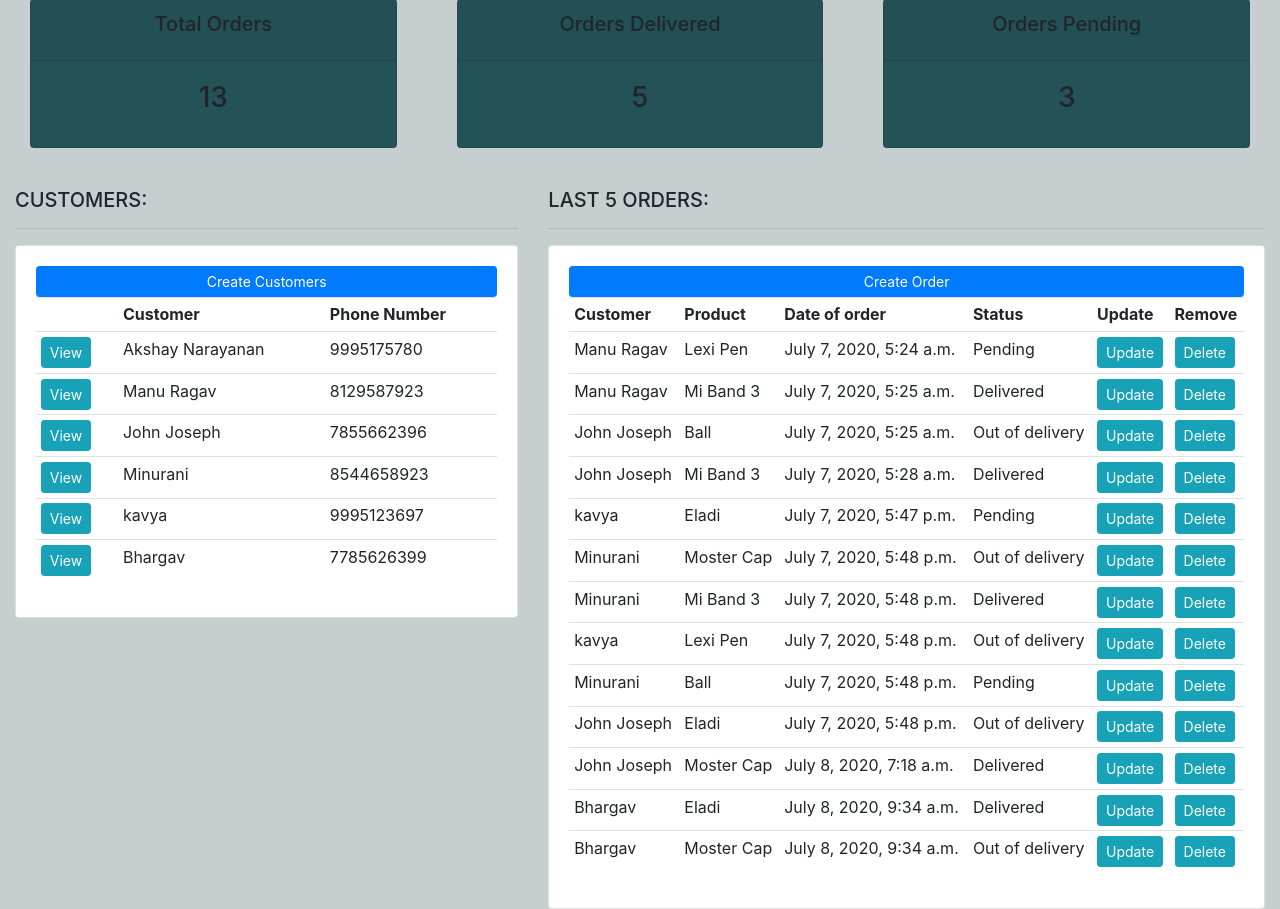
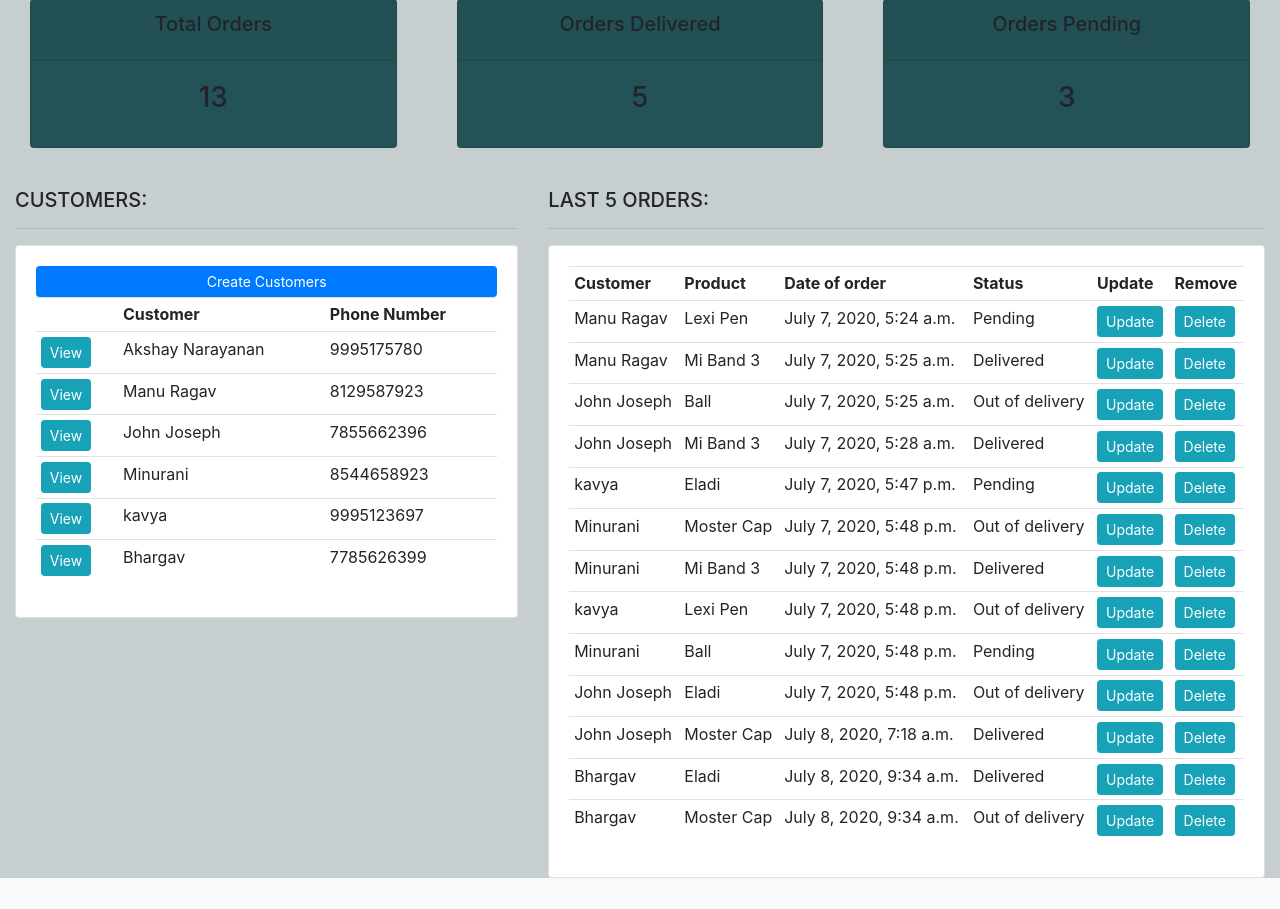
Before and after one commit to Akshay-cita/Customer-Management-Web-Application, a Django app: page /cmr/dashboard/ in a window 1280 px wide. Shown: the part 81-990 px from the top of the page. After the commit the page ends 959 px from the top, so only its background shows below. Run offline with Django 3.2, Linux system fonts and the light colour scheme; data comes from the database, SQL or seed files in the repository; some libraries are stand-ins or nearby versions.

Commit message:
Removed the create order from the dashboard

```diff
--- a/for_study_app1/templates/dashboard.html
+++ b/for_study_app1/templates/dashboard.html
@@ -34,7 +34,6 @@
   <h5>LAST 5 ORDERS:</h5>
   <hr>
   <div class="card card-body">
-    <a class="btn btn-primary btn-sm btn-block" href="{%url 'orderform' %}">Create Order</a>
     <table class="table table-sm">
       <tr>
         <th>Customer</th>
```
